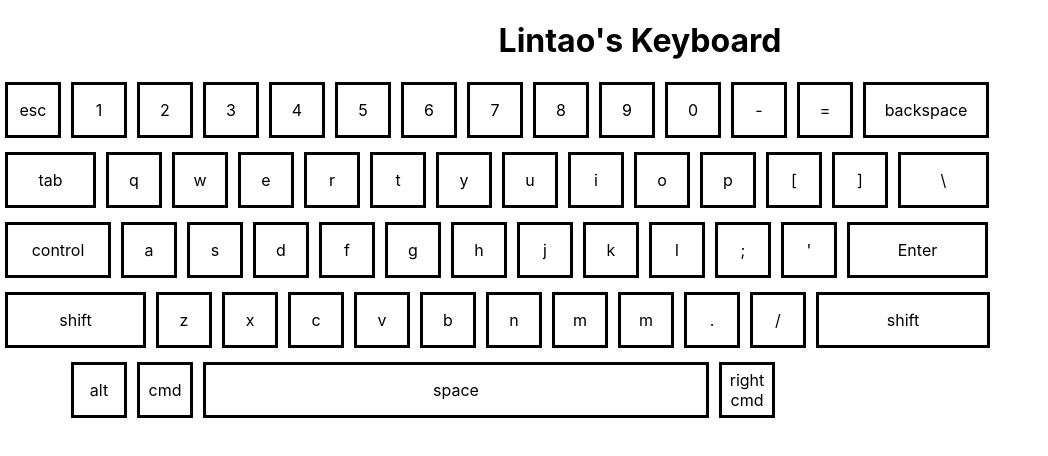
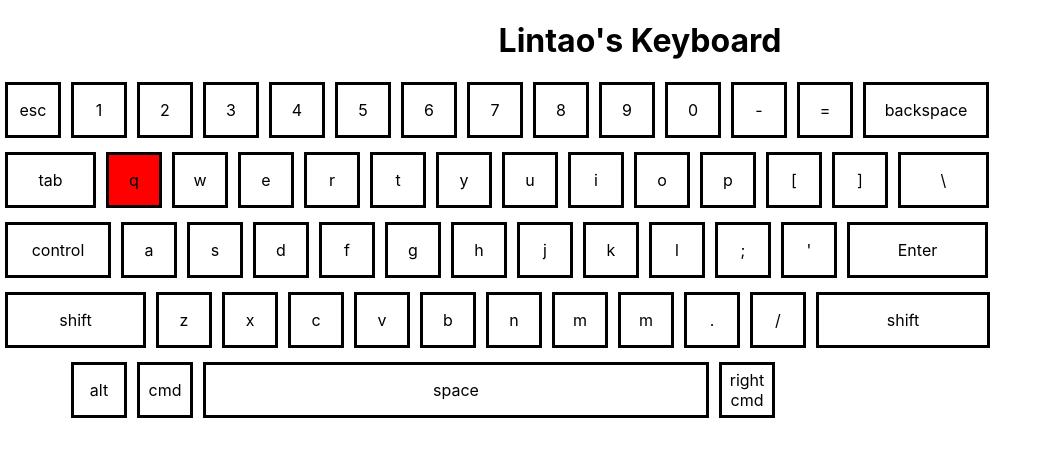
Before and after one commit to LintaoAmons/Keyboard, a React (Create React App) app: page / in a window 1280 px wide. Shown: the top 456 px of the page, without its empty margins (0-1048 px from the left). Built offline with nearby package versions, Linux system fonts and the light colour scheme.

Commit message:
change style if have key mapping

```diff
--- a/src/core/Keyboard.tsx
+++ b/src/core/Keyboard.tsx
@@ -36,7 +36,7 @@ const Keyboard: React.FC = () => {
       </div>
       <div className={styles.row2}>
         <OneButton keycode='tab' size={20} />
-        <OneButton keycode='q' />
+        <OneButton keycode='q' description="lintao"/>
         <OneButton keycode='w' />
         <OneButton keycode='e' />
         <OneButton keycode='r' />
--- a/src/core/OneButton/OneButton.module.scss
+++ b/src/core/OneButton/OneButton.module.scss
@@ -48,3 +48,7 @@
 .hidden {
 	visibility: hidden;
 }
+
+.hasKeyMapping {
+	background-color: red;
+}
--- a/src/core/OneButton/OneButton.tsx
+++ b/src/core/OneButton/OneButton.tsx
@@ -28,8 +28,17 @@ const OneButton: React.FC<OneButtonProps> = (props) => {
     }
   }
 
+  const hasKeyMapping: (description?: string) => string | null = description => {
+    if ( description == null ) return null
+    return styles.hasKeyMapping
+  }
+
   const calculateStyle: (size?: number, hidden?: boolean) => string = (size, hidden) => {
-    return `${(props.hidden == true) ? styles.hidden : null} ${buttonSize(props.size)}`
+    return `
+    ${(props.hidden == true) ? styles.hidden : null}
+    ${buttonSize(props.size)}
+    ${hasKeyMapping(props.description)}
+    `
   }
 
   return (
```
